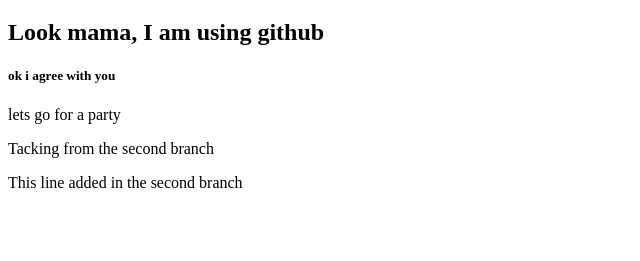
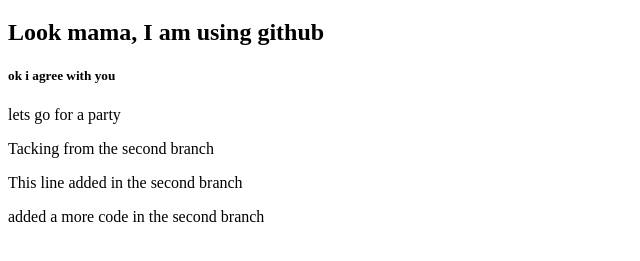
Before and after one commit to dmohammadullah/my-first-website, a plain HTML site: page index.html in a window 1280 px wide. Shown: the part 61-322 px from the top of the page, without its empty margins (0-640 px from the left). Drawn offline with Linux system fonts and the light colour scheme.

Commit message:
adding more code

```diff
--- a/index.html
+++ b/index.html
@@ -12,6 +12,7 @@
     <p>lets go for a party</p>
     <p>Tacking from the second branch</p>
     <p>This line added in the second branch</p>
+    <p>added a more code in the second branch</p>
     <img src="flag.png" alt="">
 </body>
 </html>
```
